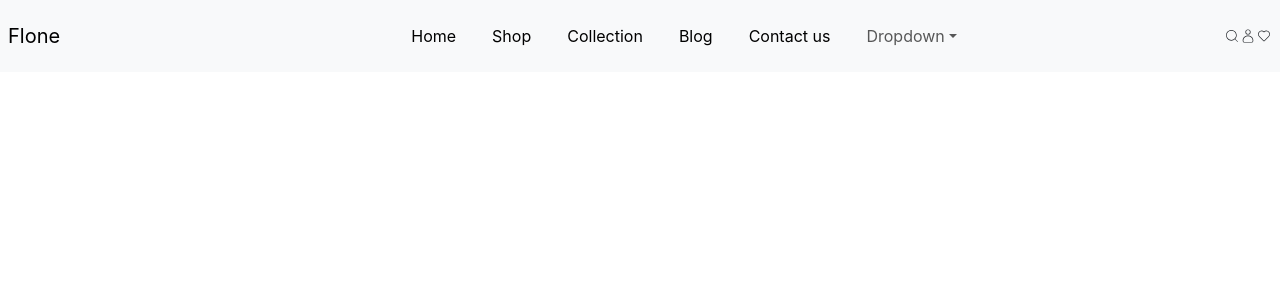
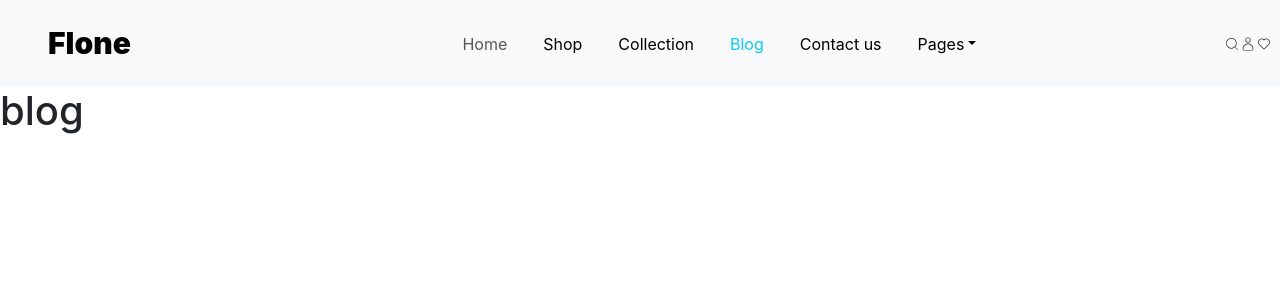
Before and after one commit to AnisaIdrees/react-routing, a React (Create React App) app: page /blog in a window 1280 px wide. Shown: the top 300 px of the page. Built offline with nearby package versions, Linux system fonts and the light colour scheme.

Commit message:
routing attach

```diff
--- a/package.json
+++ b/package.json
@@ -7,6 +7,8 @@
     "react": "^19.1.0",
     "react-dom": "^19.1.0",
     "react-icons": "^5.5.0",
+    "react-router": "^7.5.1",
+    "react-router-dom": "^7.5.1",
     "react-scripts": "5.0.1",
     "web-vitals": "^4.2.4"
   },
--- /dev/null
+++ b/src/pages/routing/Blog.jsx
@@ -0,0 +1,11 @@
+import React from 'react'
+
+const Blog = () => {
+  return (
+ <>
+ <h1>blog</h1>
+ </>
+  )
+}
+
+export default Blog
--- a/src/pages/routing/Header.jsx
+++ b/src/pages/routing/Header.jsx
@@ -1,65 +1,111 @@
-import React from 'react';
+import React from "react";
+import { Link , NavLink } from "react-router";
 import { CiSearch } from "react-icons/ci";
 import { CiUser } from "react-icons/ci";
 import { CiHeart } from "react-icons/ci";
 
 const Header = () => {
+const logo={
+  fontSize:'30px',
+  marginLeft:'40px',
+  fontWeight:'900'
 
+
+
+}
   return (
     <>
       <nav className="navbar navbar-expand-lg bg-light">
         <div className="container-fluid p-2">
-    <a className="navbar-brand" href="#">Flone</a>
-    <button className="navbar-toggler" type="button" data-bs-toggle="collapse" data-bs-target="#navbarSupportedContent" aria-controls="navbarSupportedContent" aria-expanded="false" aria-label="Toggle navigation">
+          <Link className="navbar-brand" href="#"style={logo} to="/">
+            Flone
+          </Link>
+          <button
+            className="navbar-toggler"
+            type="button"
+            data-bs-toggle="collapse"
+            data-bs-target="#navbarSupportedContent"
+            aria-controls="navbarSupportedContent"
+            aria-expanded="false"
+            aria-label="Toggle navigation"
+          >
             <span className="navbar-toggler-icon"></span>
           </button>
           <div className="collapse navbar-collapse" id="navbarSupportedContent">
             <ul className="navbar-nav mx-auto mb-2 mb-lg-0 ps-5">
-
               <li className="nav-item">
-          <a className="nav-link active" aria-current="page" href="#">Home</a>
+                <NavLink className={({isActive})=> isActive ? 'text-info nav-link': 'nav-link'}aria-current="page" to='/home'>
+                  Home
+                </NavLink>
               </li>
 
               <li className="nav-item">
-          <a className="nav-link active" aria-current="page" href="#">Shop</a>
+                <NavLink className="nav-link active" aria-current="page" href="#">
+                  Shop
+                </NavLink>
               </li>
 
               <li className="nav-item">
-          <a className="nav-link active" aria-current="page" href="#">Collection</a>
-        </li>
-
-
-            <li className="nav-item">
-          <a className="nav-link active" aria-current="page" href="#">Blog</a>
+                <NavLink className="nav-link active" aria-current="page" href="#">
+                  Collection
+                </NavLink>
               </li>
 
               <li className="nav-item">
-          <a className="nav-link active" aria-current="page" href="#">Contact us</a>
+                <NavLink className={({isActive})=> isActive ? 'text-info nav-link':'nav-link'} aria-current="page"to='/blog'>
+                  Blog
+                </NavLink>
+              </li>
+
+              <li className="nav-item">
+                <NavLink className="nav-link active" aria-current="page" href="#">
+                  Contact us
+                </NavLink>
               </li>
 
               <li className="nav-item dropdown">
-          <a className="nav-link dropdown-toggle" href="#" role="button" data-bs-toggle="dropdown" aria-expanded="false">
-            Dropdown
-          </a>
+                <NavLink
+                  className="nav-link dropdown-toggle"
+                  href="#"
+                  role="button"
+                  data-bs-toggle="dropdown"
+                  aria-expanded="false"
+                >
+                  Pages
+                </NavLink>
                 <ul className="dropdown-menu">
-            <li><a className="dropdown-item" href="#">Pages</a></li>
-            <li><a className="dropdown-item" href="#">Services</a></li>
-            <li><hr className="dropdown-divider"/></li>
-            <li><a className="dropdown-item" href="#">Something else here</a></li>
+                  <li>
+                    <NavLink className="dropdown-item" href="#">
+                      Cart
+                    </NavLink>
+                  </li>
+                  <li>
+                    <NavLink className="dropdown-item" href="#">
+                      Services
+                    </NavLink>
+                  </li>
+                  <li>
+                    <hr className="dropdown-divider" />
+                  </li>
+                  <li>
+                    <NavLink className="dropdown-item" href="#">
+                      Something else here
+                    </NavLink>
+                  </li>
                 </ul>
               </li>
+            </ul>
 
-      </ul>
             <form className="d-flex" role="search">
-      <CiSearch />
-      <CiUser />
+              <CiSearch/>
+              <CiUser/>
               <CiHeart />
             </form>
           </div>
         </div>
       </nav>
     </>
-  )
-}
+  );
+};
 
-export default Header
+export default Header;
--- a/src/pages/routing/Home.jsx
+++ b/src/pages/routing/Home.jsx
@@ -4,7 +4,7 @@ import Header from './Header'
 const Home = () => {
   return (
 <>
-<Header/>
+{/* <Header/> */}
 </>
   )
 }
--- /dev/null
+++ b/src/pages/routing/Layout.jsx
@@ -0,0 +1,17 @@
+import React from 'react'
+import Header from './Header'
+import Footer from './Footer'
+import { Outlet } from 'react-router-dom'
+
+const Layout = () => {
+  return (
+    <>
+<Header/>
+<Outlet/>
+<Footer/>
+
+</>
+  )
+}
+
+export default Layout
--- a/src/pages/routing/Main1.jsx
+++ b/src/pages/routing/Main1.jsx
@@ -1,22 +1,31 @@
-import React from 'react'
-import Home from './Home'
-import About from './About'
-import Contact from './Contact'
-import Header from './Header'
-import Footer from './Footer'
-import PagesNotFound from './PagesNotFound'
+import React from "react";
+import {
+  createBrowserRouter,
+  Route,
+  createRoutesFromElements,
+  RouterProvider,
+} from "react-router-dom";
+
+import Home from "./Home";
+import Blog from './Blog'
+
+import Layout from "./Layout";
 
 const Main1 = () => {
+  const router = createBrowserRouter(
+    createRoutesFromElements(
+      <Route path="/" element={<Layout />}>
+        <Route path="/" element={<Home />} />
+        <Route path="/home" element={<Home />} />
+        <Route path="/blog" element={<Blog />} />
+      </Route>
+    )
+  );
   return (
-<>
-{/* <Header/> */}
-<Home/>
-{/* <About/>
-<Contact/>
-<Footer/>
-<PagesNotFound/> */}
-</>
-  )
-}
+    <>
+      <RouterProvider router={router} />
+    </>
+  );
+};
 
-export default Main1
+export default Main1;
```
Also changed, not shown: src/pages/routing/About.jsx (+7 -7 lines), 1 other file (tests, documents, lock files or other folders). Lines whose indentation alone changed are shown as unchanged.
